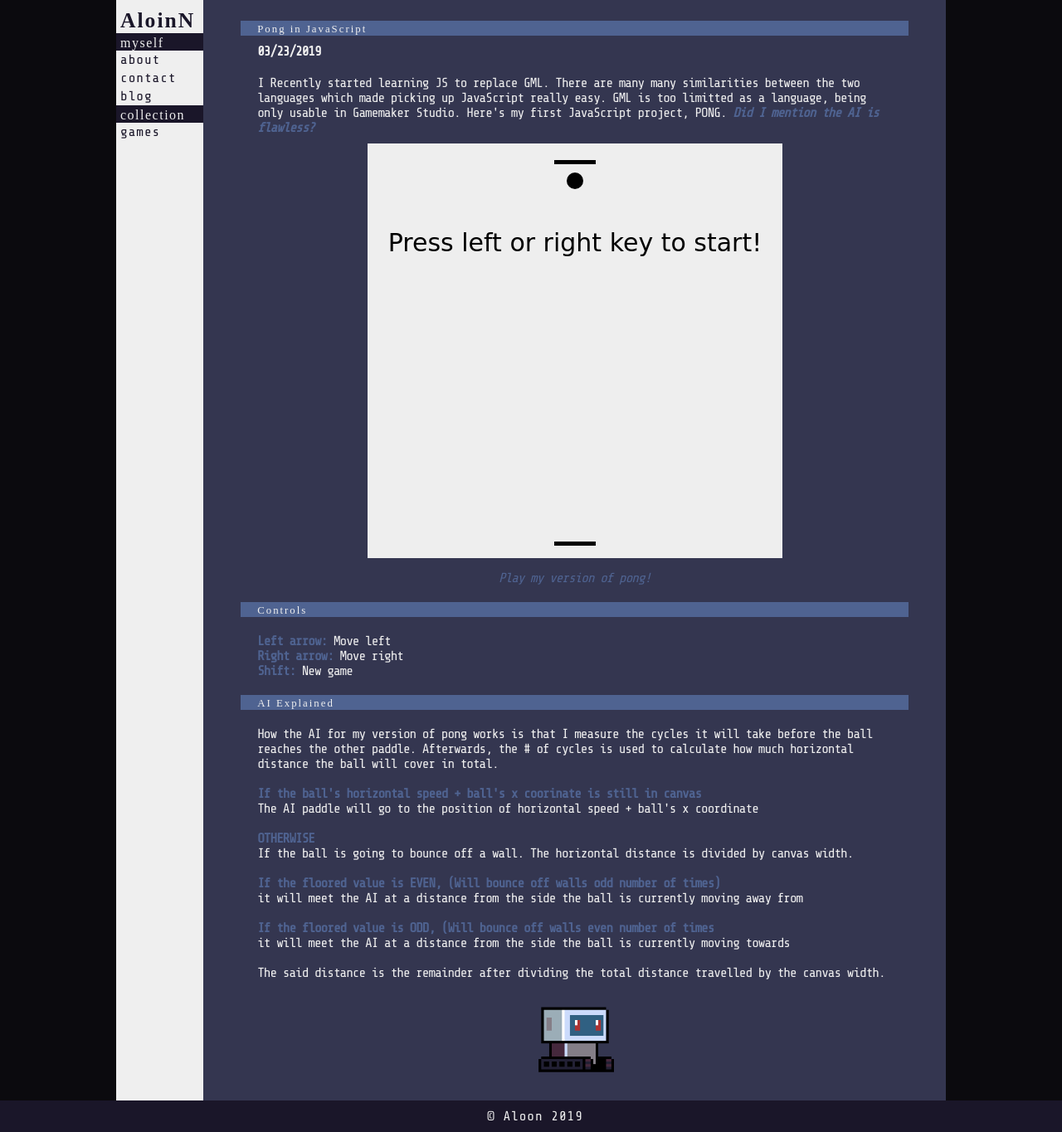
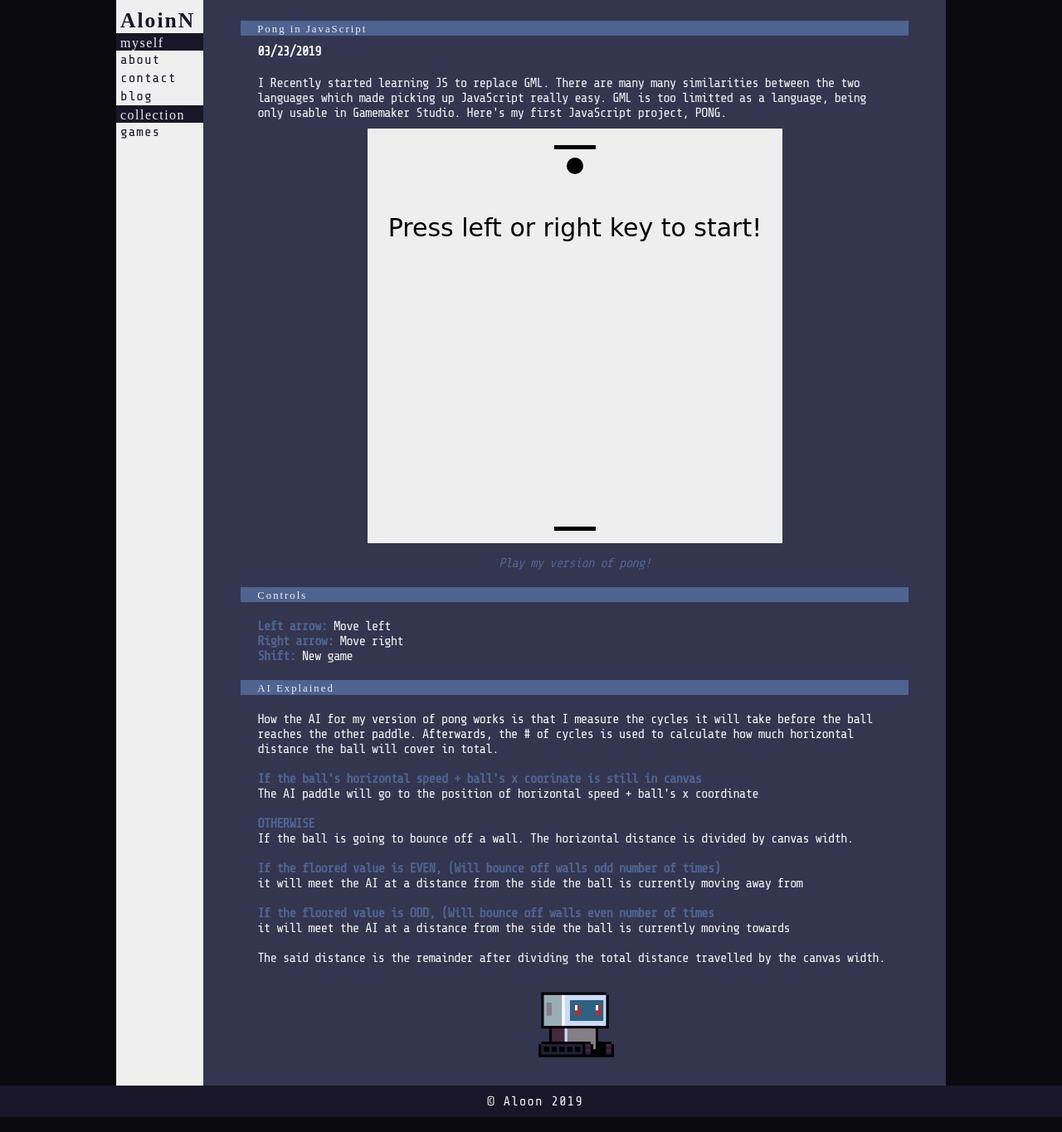
Before and after one commit to Aloinn/aloinBlog, a Jekyll site: the page built from _posts/2019-03-23-JS-Pong.html, in a window 1280 px wide. Shown: the whole page at 83% size. Built offline with Jekyll 4.4.1, drawn with Linux system fonts in a browser that asks for light colours; some web fonts are replaced.

Commit message:
Editted post

```diff
--- a/_posts/2019-03-23-JS-Pong.html
+++ b/_posts/2019-03-23-JS-Pong.html
@@ -8,7 +8,7 @@ img: "/images/2019-03-23/1.png"
 I Recently started learning JS to replace GML. There are many many similarities
 between the two languages which made picking up JavaScript really easy.
 GML is too limitted as a language, being only usable in Gamemaker Studio.
-Here's my first JavaScript project, PONG. <i><b>Did I mention the AI is flawless?</b></i></p>
+Here's my first JavaScript project, PONG.</p>
 <canvas id="myCanvas" width ="500" height="500">
 </canvas><p>
 <script src="/pong.js"></script>
```
